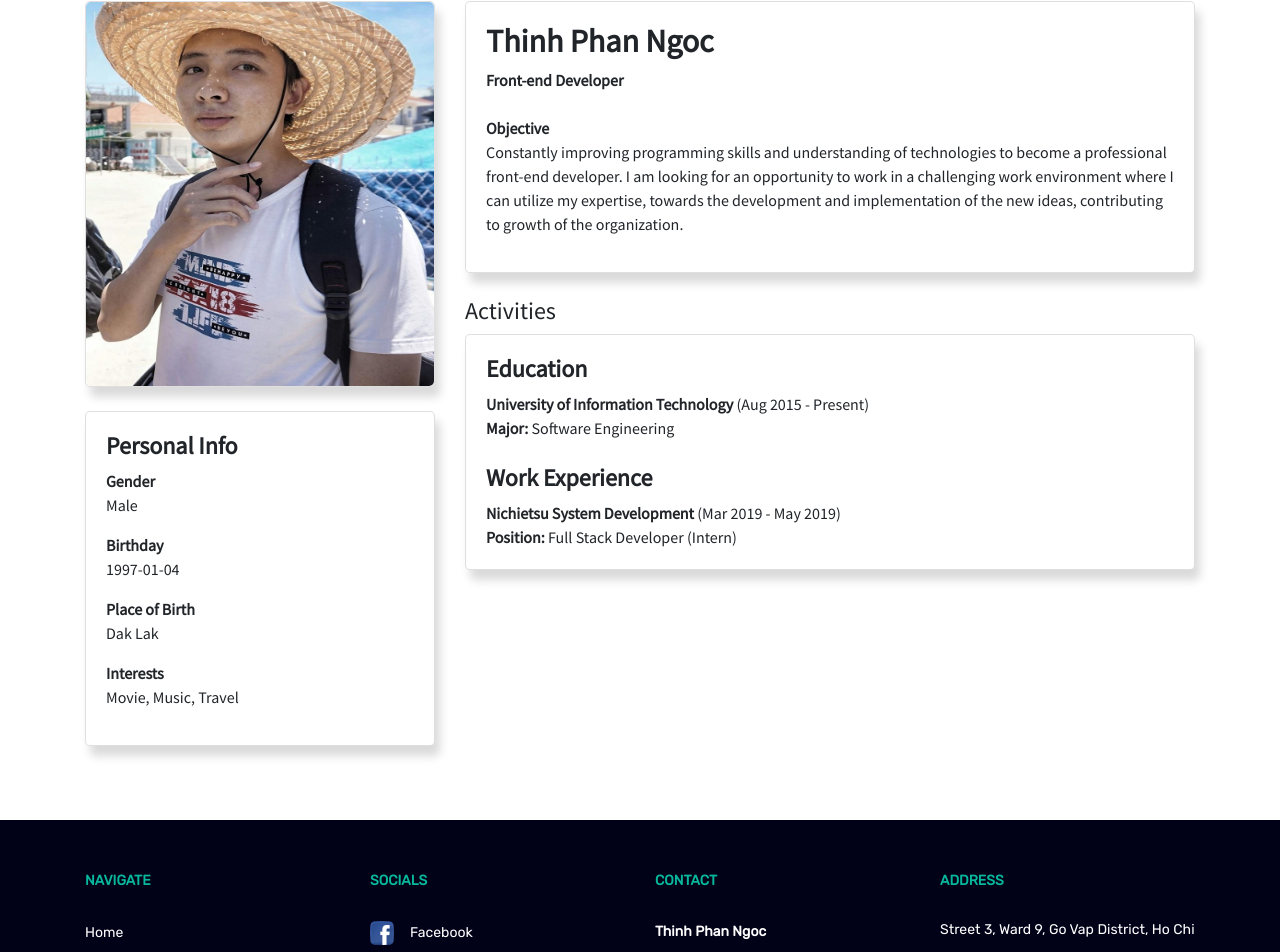
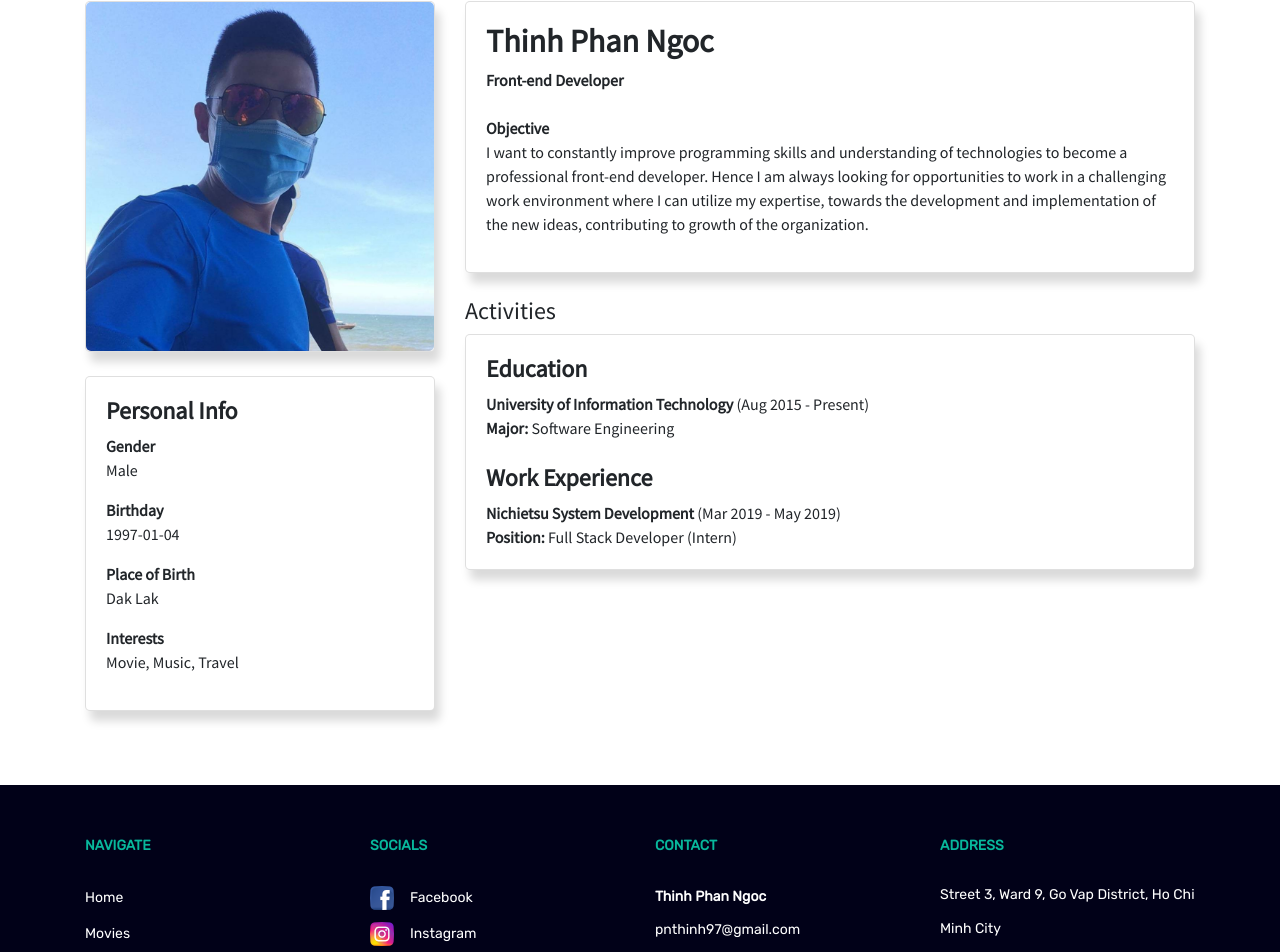
Before and after one commit to thinhphanngoc97/MovieReivew, a React (Create React App) app: page /about in a window 1280 px wide. Shown: the part 119-1071 px from the top of the page. Built offline with nearby package versions, Linux system fonts and the light colour scheme.

Commit message:
fix scale image in about page

```diff
--- a/src/assets/scss/About.scss
+++ b/src/assets/scss/About.scss
@@ -3,11 +3,8 @@
 
     .profile-image {
         border-radius: 5px;
-        height: 110vw;
-
-        @media (min-width: 992px) {
-            height: 30vw;
-        }
+        width: 100%;
+        height: auto;
     }
 
     .floating-card {
--- a/src/components/About.js
+++ b/src/components/About.js
@@ -1,7 +1,7 @@
 import React, { Component } from 'react';
 import { connect } from 'react-redux';
 import '../assets/scss/About.scss';
-import image from '../assets/images/boss.jpg';
+import image from '../assets/images/boss2.jpg';
 
 class About extends Component {
     componentDidMount() {
@@ -52,7 +52,7 @@ class About extends Component {
                                     </div>
                                     <br/>
                                     <strong>Objective</strong>
-                                    <p>Constantly improving programming skills and understanding of technologies to become a professional front-end developer. I am looking for an opportunity to work in a challenging work environment where I can utilize my expertise, towards the development and implementation of the new ideas, contributing to growth of the organization.</p>
+                                    <p>I want to constantly improve programming skills and understanding of technologies to become a professional front-end developer. Hence I am always looking for opportunities to work in a challenging work environment where I can utilize my expertise, towards the development and implementation of the new ideas, contributing to growth of the organization.</p>
                                 </div>
                             </div>
                             <br/>
--- a/src/components/Footer.js
+++ b/src/components/Footer.js
@@ -56,7 +56,7 @@ class Footer extends Component {
                                         <strong>Thinh Phan Ngoc</strong>
                                     </div>
                                     <div>
-                                        <a href="mailto:thinhphanngoc97@gmail.com">thinhphanngoc97@gmail.com</a>
+                                        <a href="mailto:thinhphanngoc97@gmail.com">pnthinh97@gmail.com</a>
                                     </div>
                                     <div>
                                         <p>Phone: (+84) 98 869 03 45</p>
--- a/src/components/movie-detail/MovieDetail.js
+++ b/src/components/movie-detail/MovieDetail.js
@@ -76,7 +76,7 @@ class MovieDetail extends Component {
                 {!this.state.isLoading &&
                     <div className="container">
                         {/* Movie's backdrop */}
-                        <div className="movie-backdrop" style={{backgroundImage: `linear-gradient(to top, rgba(0, 7, 44, 0.55), rgba(2, 1, 27, 0.85), rgba(0, 0, 0, 0.9)), url(${Constant.BACKDROP_URL}${this.state.movieInfo.backdrop_path})`}}>
+                        <div className="movie-backdrop" style={{backgroundImage: `linear-gradient(to top, rgba(0, 7, 44, 0.25), rgba(2, 1, 27, 0.65), rgba(0, 0, 0, 0.9)), url(${Constant.BACKDROP_URL}${this.state.movieInfo.backdrop_path})`}}>
                             <img className="movie-poster-in-backdrop" src={this.state.movieInfo.poster_path === null ? movieThumb : `${Constant.POSTER_URL}${this.state.movieInfo.poster_path}`} alt={this.state.movieInfo.title} title={this.state.movieInfo.title} />
                         </div>
                         <div className="main-section">
```
Also changed, not shown: src/assets/images/boss2.jpg (added).
